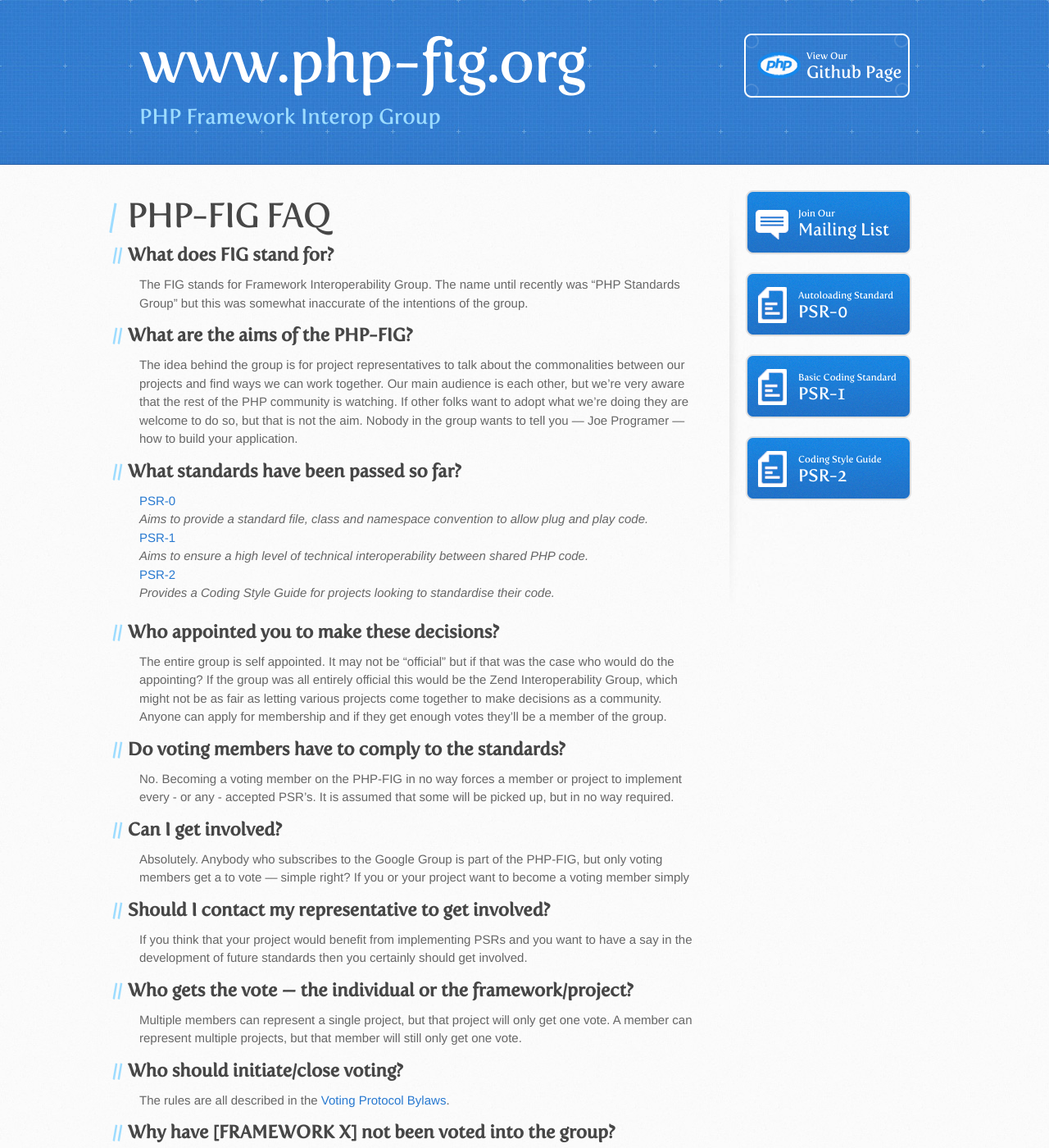
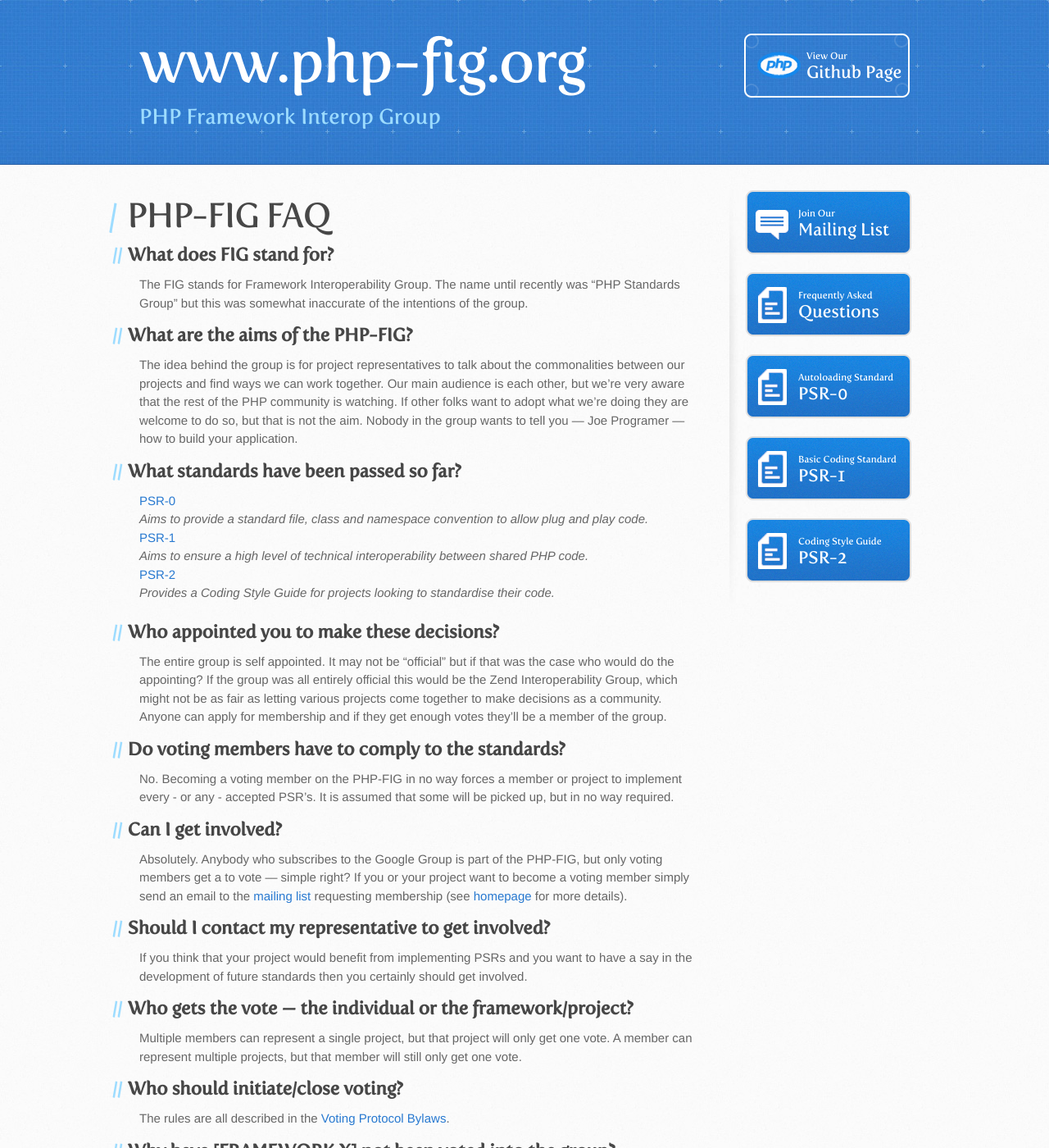
Before and after one commit to php-fig/www.php-fig.org, a Jekyll site: the page built from faq/index.markdown, in a window 1280 px wide and 1400 px high. Shown: the whole window at 82% size. Built offline with Jekyll 4.4.1, drawn with Linux system fonts in a browser that asks for light colours; Markdown is read by kramdown in place of the engine named in the settings.

Commit message:
Added FAQ to sidebar.

```diff
--- a/_includes/sidebar.html
+++ b/_includes/sidebar.html
@@ -3,6 +3,11 @@
 	<a href="https://groups.google.com/forum/?fromgroups#!forum/php-fig" class="button"  id="mailing-list-button" target="_blank">
 		<small>Join Our</small>
 		Mailing List
+	</a>
+
+	<a href="/faq/" class="button"  id="faq-button">
+		<small>Frequently Asked</small>
+		Questions
 	</a>
 
 	<a href="https://github.com/php-fig/fig-standards/blob/master/accepted/PSR-0.md" class="button" target="_blank">
--- a/faq/index.markdown
+++ b/faq/index.markdown
@@ -50,13 +50,14 @@ No. Becoming a voting member on the PHP-FIG in no way forces a member or project
 to implement every - or any - accepted PSR’s. It is assumed that some will be
 picked up, but in no way required.
 
-
 ## Can I get involved?
 
 Absolutely. Anybody who subscribes to the Google Group is part of the PHP-FIG,
 but only voting members get a to vote — simple right? If you or your project
-want to become a voting member simply
+want to become a voting member simply send an email to the [mailing list][mailing]
+requesting membership (see [homepage](/) for more details).
 
+  [mailing]: http://groups.google.com/group/php-fig/
 
 ## Should I contact my representative to get involved?
 
```
